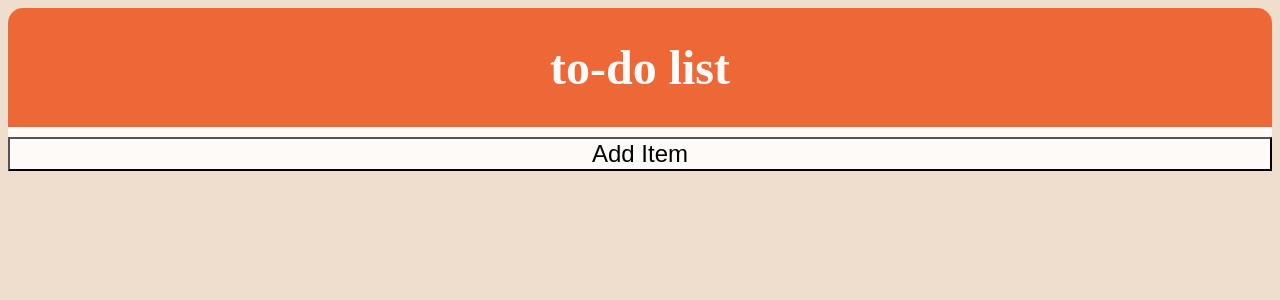
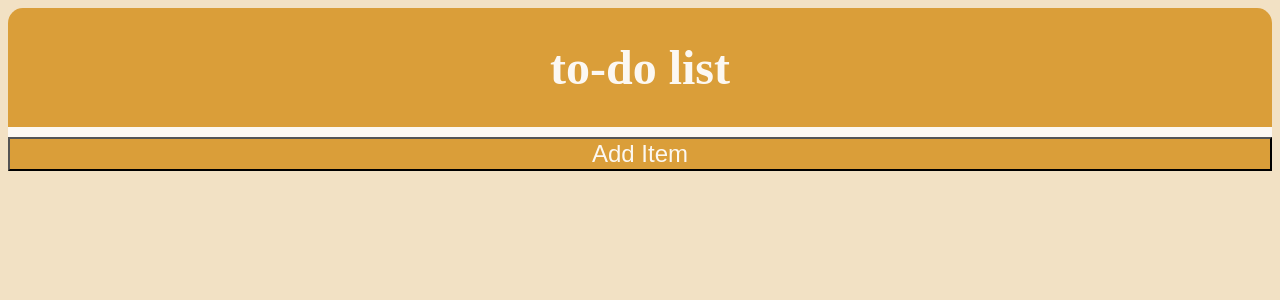
Before and after one commit to MisturDust319/todo-list, a React (Create React App) app: page / in a window 1280 px wide. Shown: the top 300 px of the page. Built offline with nearby package versions, Linux system fonts and the light colour scheme.

Commit message:
Separates sass into different files

```diff
--- a/src/css/style.css
+++ b/src/css/style.css
@@ -1,28 +1,30 @@
+@use 'checkbox';
 body {
-  background: #efdecd; }
+  font-size: 24px;
+  background: #f2e1c4; }
 
 .App {
   width: 100%;
   font-family: "Fira Sans script=all rev=2";
-  font-size: 24px;
+  font-size: 1em;
   display: flex;
   flex-direction: column; }
   .App header {
-    background-color: #ED6737;
-    color: #fdfaf8;
+    background-color: #da9e39;
+    color: #fcf8f2;
     border-radius: 15px 15px 0px 0px;
     display: flex;
     flex-direction: column; }
   .App article {
-    background-color: #fdfaf8;
+    background-color: #fcf8f2;
     flex: auto;
     display: flex;
     flex-direction: column;
     width: 100%;
-    padding-top: 10px; }
+    padding-top: 0.41em; }
   .App footer {
-    background-color: #ED6737;
-    color: #fdfaf8;
+    background-color: #da9e39;
+    color: #fcf8f2;
     border-radius: 15px 15px 0px 0px;
     display: flex;
     flex-direction: column; }
@@ -33,11 +35,17 @@ li {
   align-items: center;
   font-size: 24px;
   width: inherit;
-  padding-bottom: 10px; }
+  padding-bottom: 0.41em; }
 
 input, button {
-  font-size: 24px;
-  background-color: #fdfaf8; }
+  font-size: 1em;
+  background-color: #da9e39;
+  color: #fcf8f2; }
+
+input {
+  color: #280a08;
+  background-color: #fcf8f2;
+  font-size: 1em; }
 
 input[type='text'] {
   width: 94%; }
@@ -46,4 +54,4 @@ input[type='checkbox'] {
   width: 4%; }
 
 :focus {
-  outline-color: #ED6737; }
+  outline-color: #f6d229; }
--- /dev/null
+++ b/src/scss/checkbox.scss
@@ -0,0 +1 @@
+// Checkbox styling
--- /dev/null
+++ b/src/scss/colors.scss
@@ -0,0 +1,7 @@
+// colors
+$primary: #da9e39;
+$accent: #f6d229;
+// $primary-dark: darken($primary, 40%);
+$black: #280a08;
+$offwhite: #f2e1c4;
+$white: lighten($offwhite, 11%);
--- /dev/null
+++ b/src/scss/constants.scss
@@ -0,0 +1,2 @@
+// constants
+$desktop: 375px;
--- a/src/scss/style.scss
+++ b/src/scss/style.scss
@@ -1,20 +1,19 @@
-$primary: #ED6737;
-$primary-light: lighten($primary, 40%);
-$primary-dark: darken($primary, 40%);
-$black: #111;
-$offwhite: #efdecd;
-$white: lighten($offwhite, 11%);
+@use 'constants';
 
-$font: "Fira Sans script=all rev=2";
+@use 'colors';
+@use 'typography';
 
-$desktop: 375px;
+@use 'checkbox';
+
 @mixin desktop {
     @media (min-width: #{$desktop}) {
         @content;
     }
 }
 
+
 body {
+	font-size: 24px;
 	background: $offwhite;
 }
 
@@ -27,7 +26,7 @@ body {
 	// }
 	// typography
 	font-family: $font;
-	font-size: 24px;
+	font-size: 1em;
 
 	display: flex;
 	flex-direction: column;
@@ -53,7 +52,7 @@ body {
 
 		width: 100%;
 
-		padding-top: 10px;
+		padding-top: $padding;
 	}
 
 	footer {
@@ -77,12 +76,19 @@ li {
 	font-size: 24px;
 	width: inherit;
 
-	padding-bottom: 10px;
+	padding-bottom: $padding;
 }
 
 input, button {
-	font-size: 24px;
+	font-size: 1em;
+	background-color: $primary;
+	color: $white;
+}
+
+input {
+	color: $black;
 	background-color: $white;
+	font-size: 1em;
 }
 
 input[type='text'] {
@@ -94,5 +100,5 @@ input[type='checkbox'] {
 }
 
 :focus {
-	outline-color: $primary;
+	outline-color: $accent;
 }
--- /dev/null
+++ b/src/scss/typography.scss
@@ -0,0 +1,3 @@
+// typography
+$font: "Fira Sans script=all rev=2";
+$padding: 0.41em;
```
